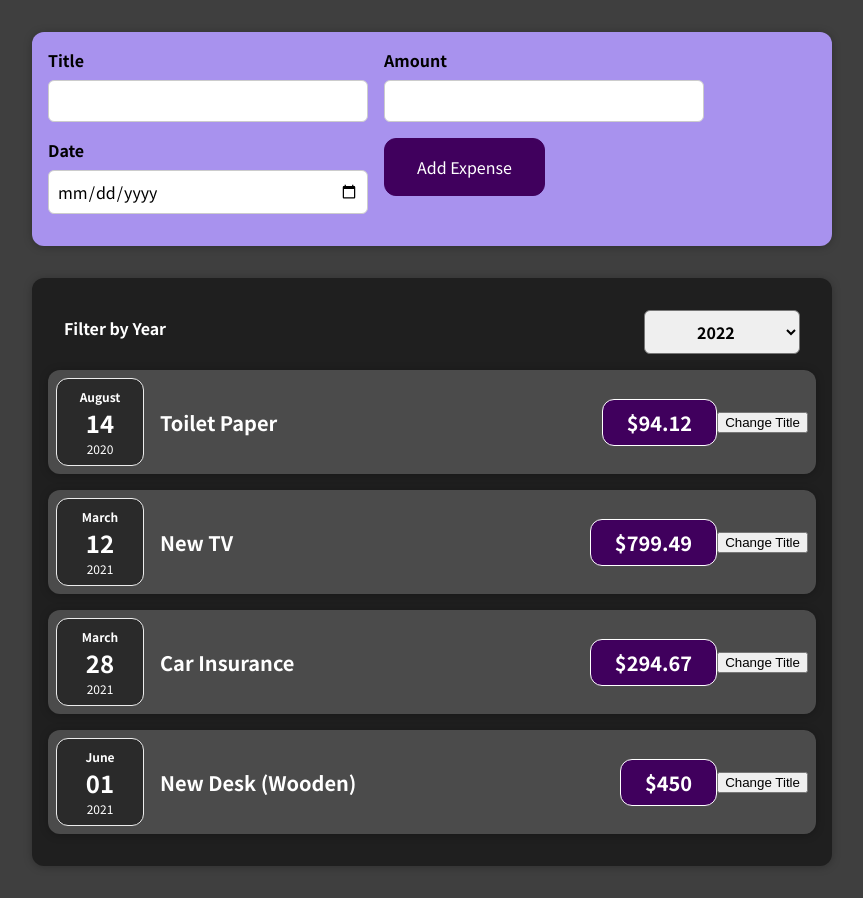
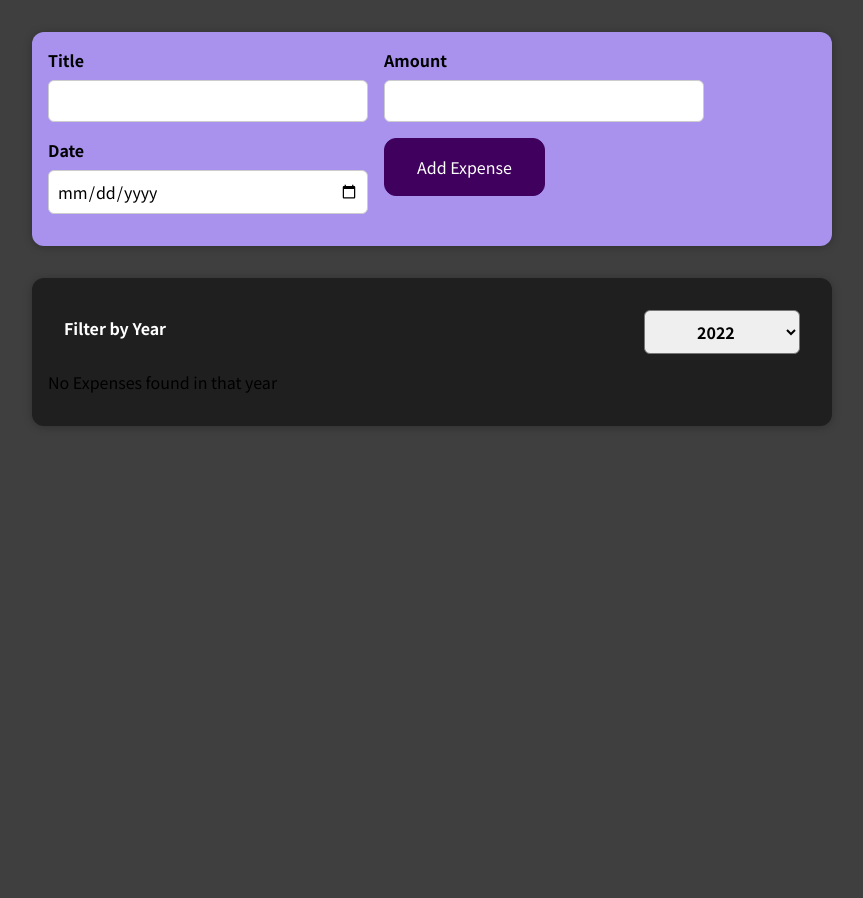
Before and after one commit to Cash-coder/ReactBootcamp, a React (Create React App) app: page / in a window 1280 px wide. Shown: the whole page, without its empty margins (208-1071 px from the left). After the commit the page ends 800 px from the top, so only its background shows below. Built offline with nearby package versions, Linux system fonts and the light colour scheme; the HTML template or start-up script is replaced by a standard one.

Commit message:
Share for bug fix

```diff
--- a/src/Expenses/Expenses.js
+++ b/src/Expenses/Expenses.js
@@ -15,20 +15,34 @@ const Expenses = (props) => {
         console.log('Expenses: \n' + selectedYear + '\n' +props);
     };
 
+    const filteredExpensesByYear = props.items.filter(expenese => {
+        return expenese.date.getFullYear().toString() === selectedYearFilter;
+    })
+
+    let expensesContent = <p> No Expenses found in that year</p>;
+
+    if (filteredExpensesByYear.length > 0) {
+        expensesContent =   filteredExpensesByYear.map((expense) => (
+                <ExpenseItem
+                    key={expense.id}
+                    title={expense.title}
+                    amount={expense.amount}
+                    date={expense.date}
+                />
+            )
+        )
+    }
+
     return(
         <div>
         <Card className="expenses">
+
             <ExpensesFilter
                 selected={selectedYearFilter}
                 onChangeYearFilterOnExpenses={selectedYearFilterHandler}
             />
-            {props.items.map((expense) => (
-                <ExpenseItem
-                    title={expense.title}
-                    amount={expense.amount}
-                    date={expense.date}
-                    />
-            ))}
+
+            {expensesContent}
 
         </Card>
         </div>
```
